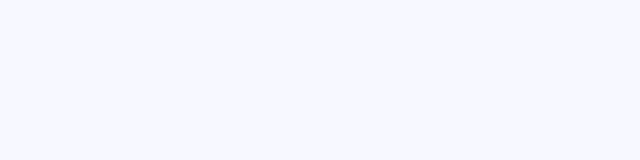
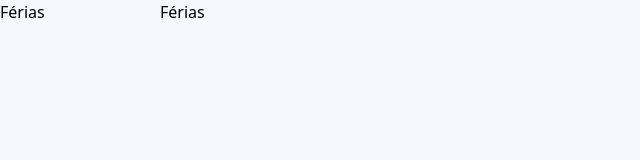
Before and after one commit to gustavocrvls/vlowspace-undefined-frontend, a Nuxt app: page /vacations in a window 1280 px wide. Before the commit this address had no page. Shown: the top 160 px of the page, without its empty margins (0-640 px from the left). Built offline with nearby package versions, Linux system fonts and the light colour scheme.

Commit message:
create sidebar skeleton

```diff
--- /dev/null
+++ b/components/Sidebar.vue
@@ -0,0 +1,19 @@
+<template>
+  <aside :class="[true ? 'w-40 max-w-lg' : 'w-40 max-w-0']">
+    <ul>
+      <li @click="goToVacation">Férias</li>
+    </ul>
+  </aside>
+</template>
+
+<script>
+export default {
+  methods: {
+    goToVacation() {
+      this.$router.push({
+        path: '/vacations',
+      })
+    },
+  },
+}
+</script>
--- a/layouts/default.vue
+++ b/layouts/default.vue
@@ -1,6 +1,6 @@
 <template>
-  <div>
-    <body></body>
+  <div class="flex">
+    <Sidebar />
     <Nuxt />
   </div>
 </template>
--- /dev/null
+++ b/pages/vacations.vue
@@ -0,0 +1,9 @@
+<template>
+  <h1>Férias</h1>
+</template>
+
+<script>
+export default {}
+</script>
+
+<style></style>
```
